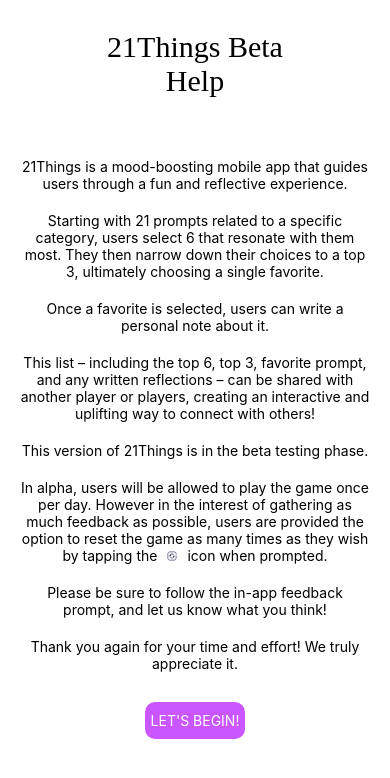
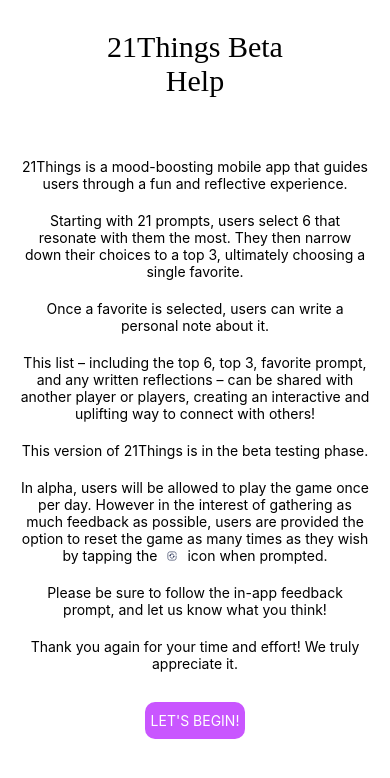
Before and after one commit to tconey23/connect21Mobile, a React Native app: screen / in a window 390 px wide. Both pictures are taken after a click on the element 370 px from the left and 20 px from the top of the page. Shown: the top 778 px of the page. Built offline with nearby package versions, Linux system fonts and the light colour scheme; no server answers.

Commit message:
adds text length limit

```diff
--- a/HelpPage.js
+++ b/HelpPage.js
@@ -30,7 +30,7 @@ const HelpPage = ({setToggleHelp, toggleHelp}) => {
     visible={modalVisible}
     onRequestClose={() => setModalVisible(false)}
 >
-    <View style={[styles.pageContainer, { backgroundColor: Platform.OS === 'android' ? 'white' : 'transparent' }]}>
+    <View style={[styles.pageContainer, { backgroundColor: Platform.OS === 'android' ? 'white' : 'white' }]}>
         <View style={styles.header}>
             <Text style={styles.headerText}>21Things Beta</Text>
             <Text style={styles.headerText}>Help</Text>
@@ -43,8 +43,8 @@ const HelpPage = ({setToggleHelp, toggleHelp}) => {
                         experience.
                     </Text>
                     <Text style={styles.descriptionText}>
-                        Starting with 21 prompts related to a specific category,
-                        users select 6 that resonate with them most.
+                        Starting with 21 prompts, users select 6 that
+                        resonate with them the most.
                         They then narrow down their choices to a top 3,
                         ultimately choosing a single favorite.
                     </Text>
--- a/LandingAnimation.js
+++ b/LandingAnimation.js
@@ -149,7 +149,9 @@ const styles = StyleSheet.create({
     flexDirection: 'column',
     justifyContent: 'space-evenly',
     alignItems: 'center',
-    flex:1
+    backgroundColor: 'white',
+    marginTop: 10,
+    flex: 1
   },
   text: {
     fontSize: 50,
@@ -158,10 +160,11 @@ const styles = StyleSheet.create({
     alignSelf: 'center',
     textShadowOffset: { width: 2, height: 2 },
     textShadowRadius: 10,
-    marginTop: -50
+    marginTop: -50,
   },
   titleContainer: {
     flexDirection: 'row',
+    paddingVertical: 30
   },
   hexContainer: {
     width: 200,
--- a/Stage3.js
+++ b/Stage3.js
@@ -1,5 +1,5 @@
 import React, { useRef, useEffect, useState } from 'react';
-import { View, ScrollView,Text, TextInput, StyleSheet, Dimensions, TouchableOpacity } from 'react-native';
+import { View, ScrollView,Text, TextInput, StyleSheet, Dimensions, TouchableOpacity, ProgressBarAndroidBase } from 'react-native';
 import { captureRef } from 'react-native-view-shot';
 import RNFS from 'react-native-fs';
 import Share from 'react-native-share';
@@ -10,7 +10,9 @@ const { width, height } = Dimensions.get('window');
 
 const Stage3 = ({ saveDatePlayed, canSelect, selectionLimit, setSelectionCount, onSelection, stageSelections, currentStage, selectionCount }) => {
   const viewRef = useRef(null);
+  const textRef = useRef()
   const [purple] = useState('#c956ff')
+  const [textLength, setTextLength] = useState(0)
   const [scroll, setScroll] = useState()
 
   const takeScreenshotAndShare = async () => {
@@ -53,6 +55,11 @@ const Stage3 = ({ saveDatePlayed, canSelect, selectionLimit, setSelectionCount,
     }
   }
 
+  const handleTextLength = (text) => {
+    setTextLength(text.length)
+  }
+
+
 
   return (
     <View style={{height: '95%', width: width, flexDirection: 'column', justifyContent: 'flex-start'}}>
@@ -73,6 +80,10 @@ const Stage3 = ({ saveDatePlayed, canSelect, selectionLimit, setSelectionCount,
               />
             ))}
           </View>
+          <View style={{width: '100%', marginTop: -40}}>
+            <Text style={{backgroundColor: 'green', width: (width * textLength) / 180}}></Text>
+            <Text style={{marginTop: 0, textAlign: 'center'}}>{`${textLength}/180`}</Text>
+          </View>
         <View style={styles.textInput}>
           <TextInput
             multiline
@@ -80,7 +91,9 @@ const Stage3 = ({ saveDatePlayed, canSelect, selectionLimit, setSelectionCount,
             autoFocus={false}
             onFocus={() => handleInputFocus()}
             onBlur={() => handleInputBlur()}
-            style={{ maxWidth: '85%', color: 'black'}}
+            style={{ maxWidth: '85%', color: 'black', height: 'auto'}}
+            maxLength={180}
+            onChangeText={(text) => handleTextLength(text)}
             />
       </View>
       <View style={styles.buttonContainer}>
```
Also changed, not shown: 2 other files (tests, documents, lock files or other folders).
